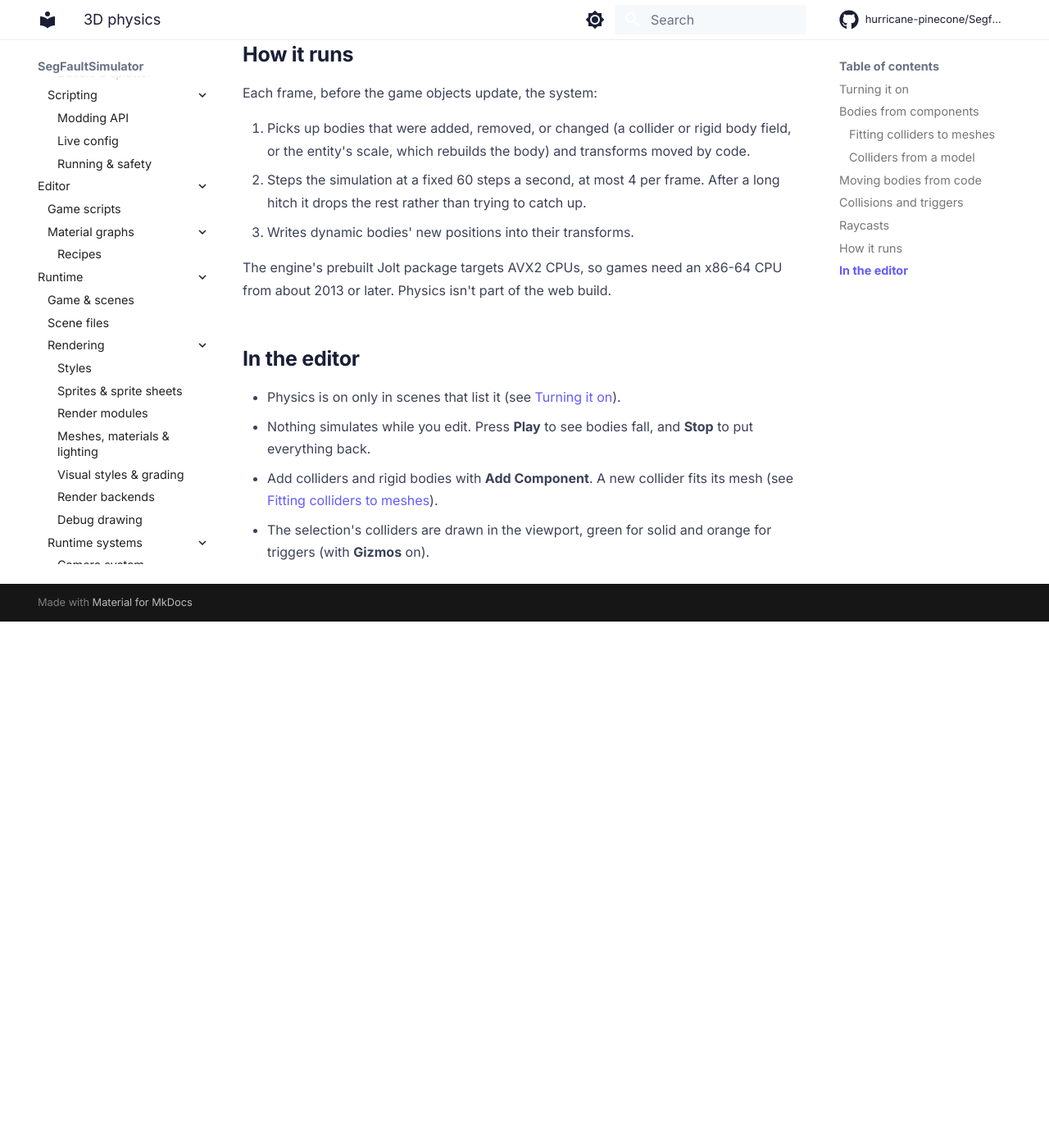
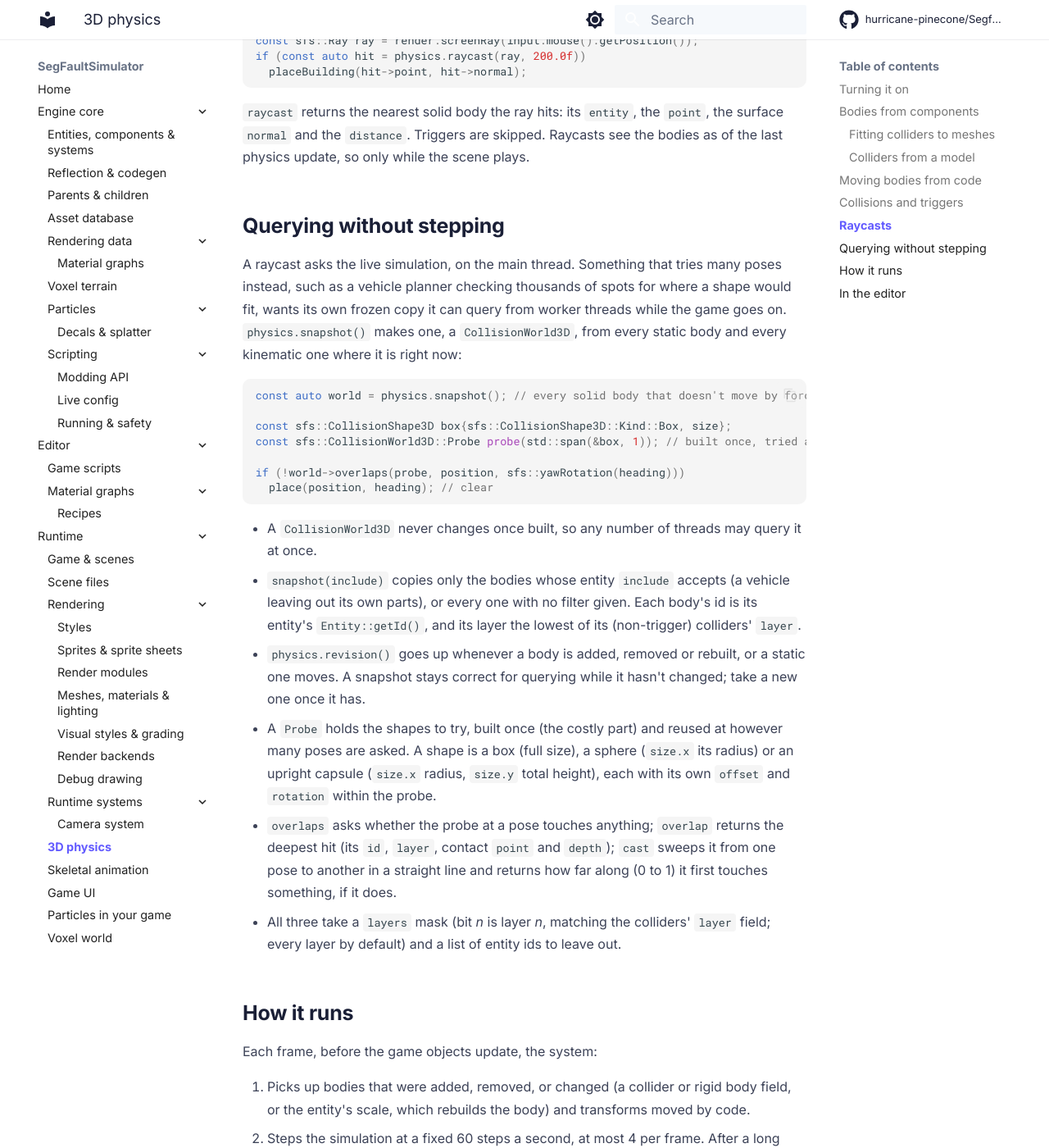
Before and after one commit to hurricane-pinecone/Segfault-Simulator, an MkDocs documentation site: the page built from docs/runtime/physics-3d/index.md, in a window 1280 px wide and 1400 px high, scrolled down 4548 px. Shown: the whole window at 82% size. Built offline with MkDocs 1.6.1 and Material for MkDocs 9.7.7, drawn with Linux system fonts in a browser that asks for light colours; comment, search, counter and statistics services are not loaded; before the commit the page ends 5306 px from its top, so only the background shows below that; some of the changed text lies outside the part shown.

Commit message:
docs: document collider layers, touchStatic and CollisionWorld3D queries

````diff
--- a/docs/runtime/physics-3d/index.md
+++ b/docs/runtime/physics-3d/index.md
@@ -45,16 +45,20 @@ Colliders:
 | `SphereCollider3DComponent` | A sphere of `radius` |
 | `CapsuleCollider3DComponent` | An upright capsule (`radius`, total `height` along Z), the usual shape for characters |
 
-Each has an `offset` from the entity's origin, and a `trigger` flag (see below).
-Colliders turn and scale with the entity. A sphere scales by the entity's
-largest scale axis, so it stays round. An entity may have one of each kind; they
-combine into one shape.
+Each has an `offset` from the entity's origin, a `trigger` flag (see below)
+and a `layer` (0 to 31, 0 by default): which layer a mask-based query such as
+[`CollisionWorld3D`](#querying-without-stepping) counts it in. It plays no
+part in the simulation itself. Colliders turn and scale with the entity. A
+sphere scales by the entity's largest scale axis, so it stays round. An
+entity may have one of each kind; they combine into one shape.
 
 `RigidBody3DComponent` fields: `mass` (kg), `kinematic`, `friction`,
 `bounciness`, `linearDamping`, `angularDamping`, `gravityScale` (0 floats),
-`lockRotation` (never tips over, e.g. a character) and `bendsGrass` (flattens
+`lockRotation` (never tips over, e.g. a character), `bendsGrass` (flattens
 [grass](../../editor/index.md#grass) it moves through, sized by its colliders;
-on by default).
+on by default) and `touchStatic` (a kinematic body's contacts with static and
+other kinematic bodies are reported too; see
+[Collisions and triggers](#collisions-and-triggers)).
 
 The world is Z-up, in metres. Gravity defaults to (0, 0, −9.81);
 `physics.setGravity` changes it.
@@ -148,8 +152,14 @@ like a pickup, a checkpoint or a zone that opens a door. An entity whose
 colliders are all triggers is a trigger. A static trigger notices moving
 bodies; a kinematic one notices static bodies too.
 
-`physics.contactsBegun()` and `contactsEnded()` list the same contacts for code
-that isn't a game object, such as a System script.
+A solid kinematic body normally hears about dynamic bodies only, not static or
+other kinematic ones. Tick **Touch Static** on its `RigidBody3DComponent` for
+one that must know what it touches regardless, such as a machine driven by
+script.
+
+`physics.contactsBegun()` and `contactsEnded()` list the same contacts
+(`Contact3D`) for code that isn't a game object, such as a System script, each
+with the `point` where the bodies first touched.
 
 ## Raycasts
 
@@ -164,6 +174,46 @@ if (const auto hit = physics.raycast(ray, 200.0f))
 `raycast` returns the nearest solid body the ray hits: its `entity`, the
 `point`, the surface `normal` and the `distance`. Triggers are skipped. Raycasts
 see the bodies as of the last physics update, so only while the scene plays.
+
+## Querying without stepping
+
+A raycast asks the live simulation, on the main thread. Something that tries
+many poses instead, such as a vehicle planner checking thousands of spots for
+where a shape would fit, wants its own frozen copy it can query from worker
+threads while the game goes on. `physics.snapshot()` makes one, a
+`CollisionWorld3D`, from every static body and every kinematic one where it is
+right now:
+
+```cpp
+const auto world = physics.snapshot(); // every solid body that doesn't move by force
+
+const sfs::CollisionShape3D box{sfs::CollisionShape3D::Kind::Box, size};
+const sfs::CollisionWorld3D::Probe probe(std::span(&box, 1)); // built once, tried at many poses
+
+if (!world->overlaps(probe, position, sfs::yawRotation(heading)))
+  place(position, heading); // clear
+```
+
+- A `CollisionWorld3D` never changes once built, so any number of threads may
+  query it at once.
+- `snapshot(include)` copies only the bodies whose entity `include` accepts (a
+  vehicle leaving out its own parts), or every one with no filter given. Each
+  body's id is its entity's `Entity::getId()`, and its layer the lowest of its
+  (non-trigger) colliders' `layer`.
+- `physics.revision()` goes up whenever a body is added, removed or rebuilt,
+  or a static one moves. A snapshot stays correct for querying while it
+  hasn't changed; take a new one once it has.
+- A `Probe` holds the shapes to try, built once (the costly part) and reused
+  at however many poses are asked. A shape is a box (full size), a sphere
+  (`size.x` its radius) or an upright capsule (`size.x` radius, `size.y` total
+  height), each with its own `offset` and `rotation` within the probe.
+- `overlaps` asks whether the probe at a pose touches anything; `overlap`
+  returns the deepest hit (its `id`, `layer`, contact `point` and `depth`);
+  `cast` sweeps it from one pose to another in a straight line and returns how
+  far along (0 to 1) it first touches something, if it does.
+- All three take a `layers` mask (bit *n* is layer *n*, matching the
+  colliders' `layer` field; every layer by default) and a list of entity ids
+  to leave out.
 
 ## How it runs
 
````
